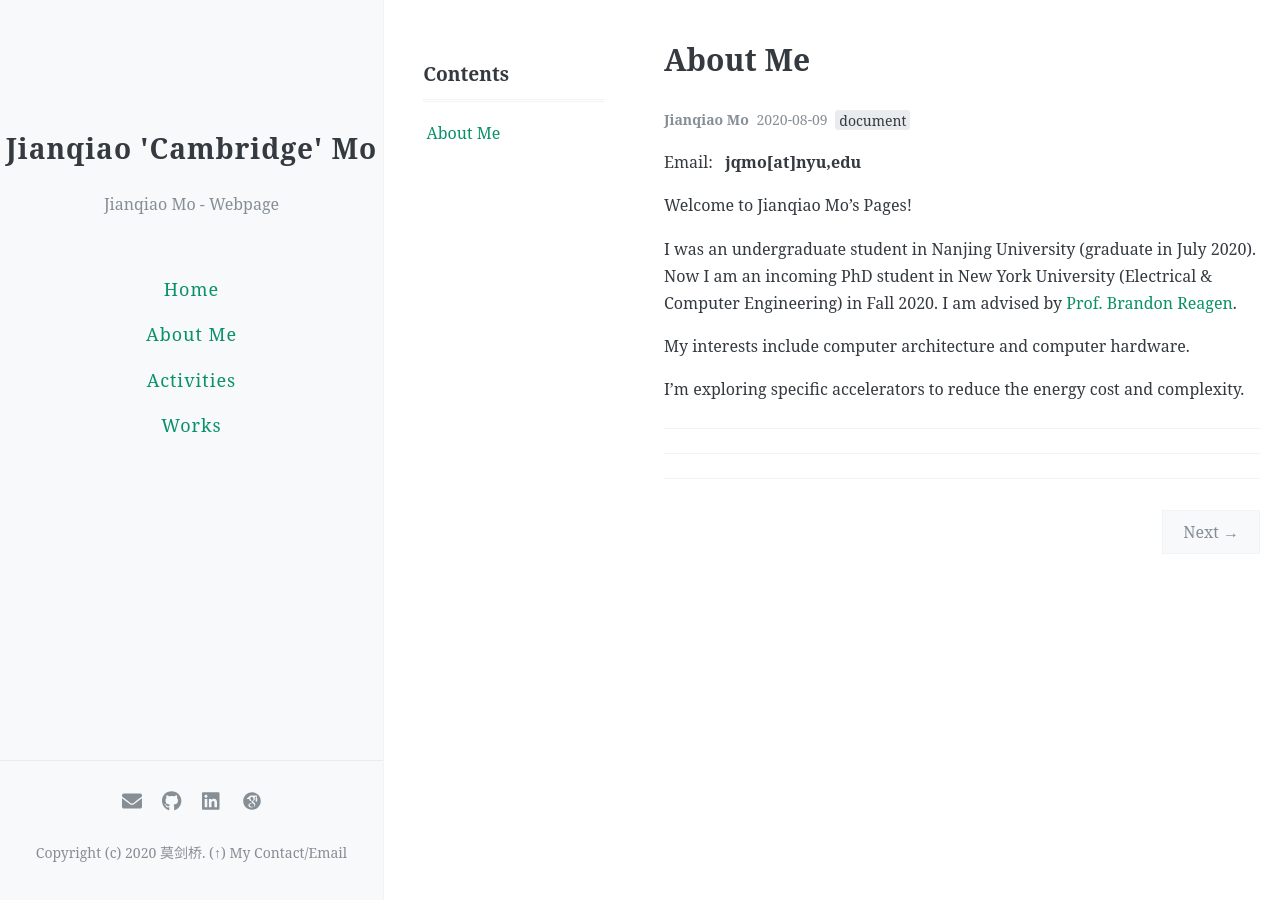
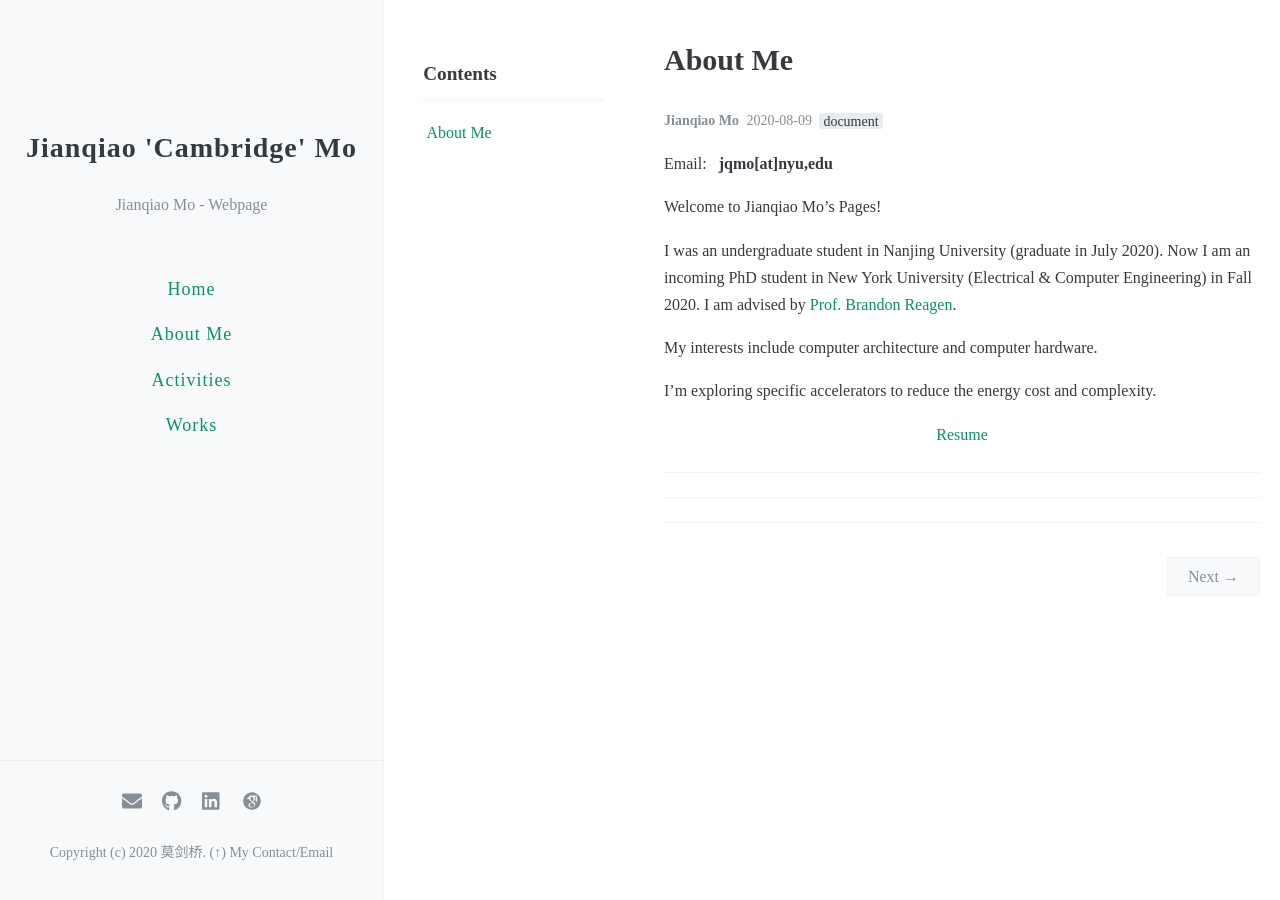
Before and after one commit to jianqiaomo/mywebpage, a Jekyll site: the page built from _posts/2020-08-09-about.md, in a window 1280 px wide. Built offline with Jekyll 4.4.1, drawn with Linux system fonts in a browser that asks for light colours; comment, search, counter and statistics services are not loaded.

Commit message:
resume, font

```diff
--- a/_posts/2020-08-09-about.md
+++ b/_posts/2020-08-09-about.md
@@ -23,7 +23,9 @@
 [//]: <> (I'm exploring the intersection of DNN models and the specific accelerators to reduce the energy cost and complexity.)
 I'm exploring specific accelerators to reduce the energy cost and complexity.
 
+<center>
+<a href="https://drive.google.com/file/d/1lWFPTrvPk4O0STUJrI1ZuDtM7Gpwl0EO/view?usp=sharing">Resume</a>
+</center>
 
 ***
 ***
-[//]: <>(Download [Curriculum Vitae](https://github.com/jianqiaomo/mywebpage/blob/master/images/Resume.pdf)
--- a/_sass/_variables.scss
+++ b/_sass/_variables.scss
@@ -25,7 +25,8 @@
 $georgia: Georgia, serif;
 
 // Fonts
-$base-font: "Noto Serif","PT Serif",source-han-serif-sc, "Source Han Serif SC", "Source Han Serif CN", "Source Han Serif TC", "Source Han Serif TW", "Source Han Serif","Songti SC", SimSon, serif;
+//$base-font: "Noto Serif","PT Serif",source-han-serif-sc, "Source Han Serif SC", "Source Han Serif CN", "Source Han Serif TC", "Source Han Serif TW", "Source Han Serif","Songti SC", SimSon, serif;
+$base-font: "SF Pro";
 $code-font: 'Menlo', 'Courier New', 'Monaco', 'Spoqa Han Sans', monospace;
 
 // Font sizes
```
Also changed, not shown: 1 other file.
